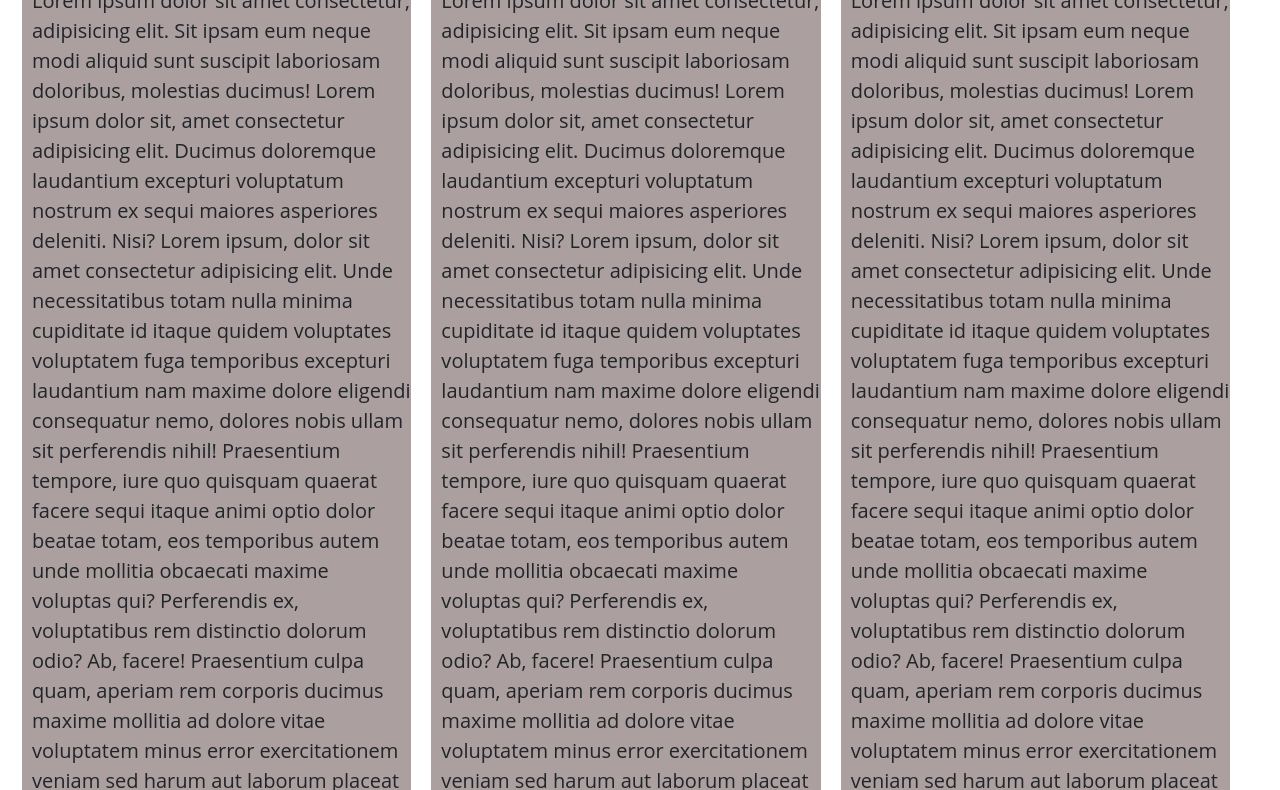
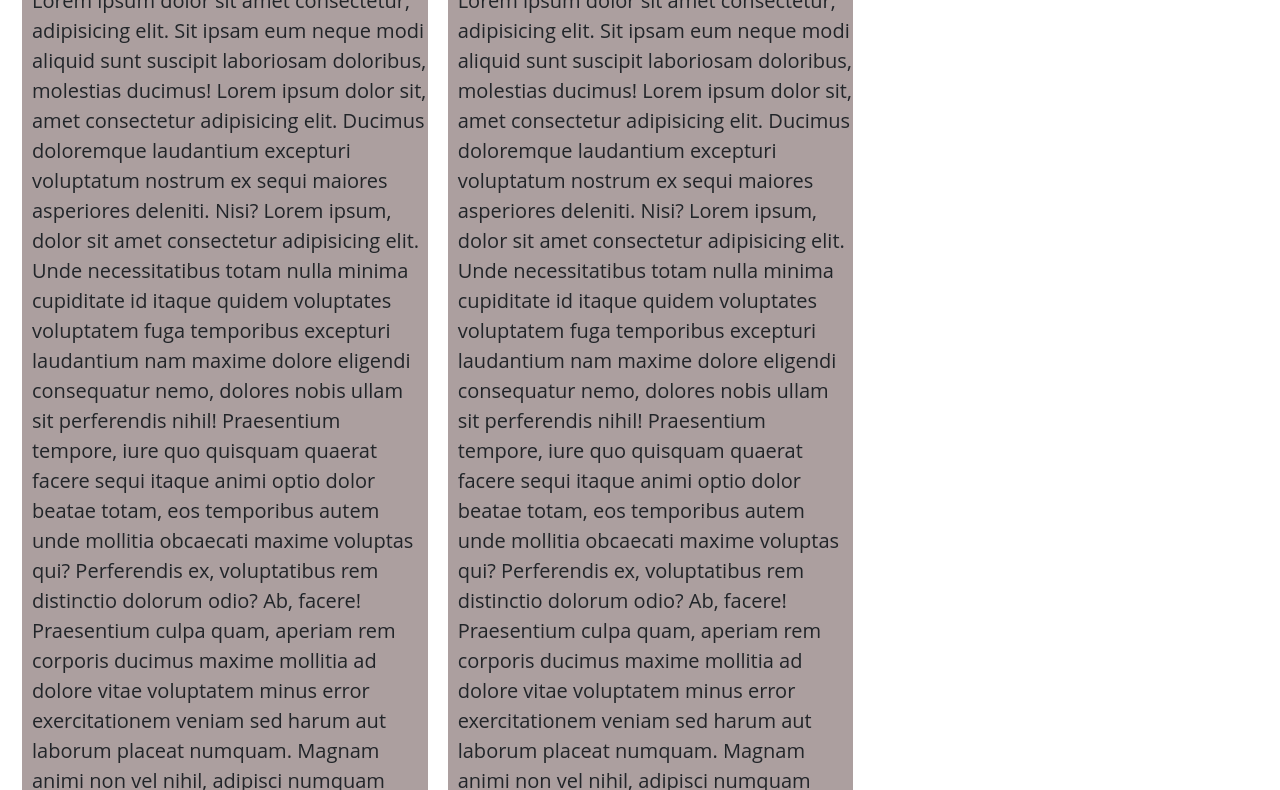
Before and after one commit to Abh15hekChauhan/Assignment2, a plain HTML site: page Course-Assignment-2/index.html in a window 1280 px wide. Shown: the part 271-1061 px from the top of the page. Drawn offline with nearby package versions, Linux system fonts and the light colour scheme.

Commit message:
Update mod2css.css

```diff
--- a/Course-Assignment-2/css/mod2css.css
+++ b/Course-Assignment-2/css/mod2css.css
@@ -62,7 +62,7 @@ h1{
 @media (min-width:992px){
 
     .container-fluid .first-sec,.second-sec,.third-sec{
-        width: 31%;
+        width: 32.3%;
     }
     .navbar-nav{
         display: none;
```
